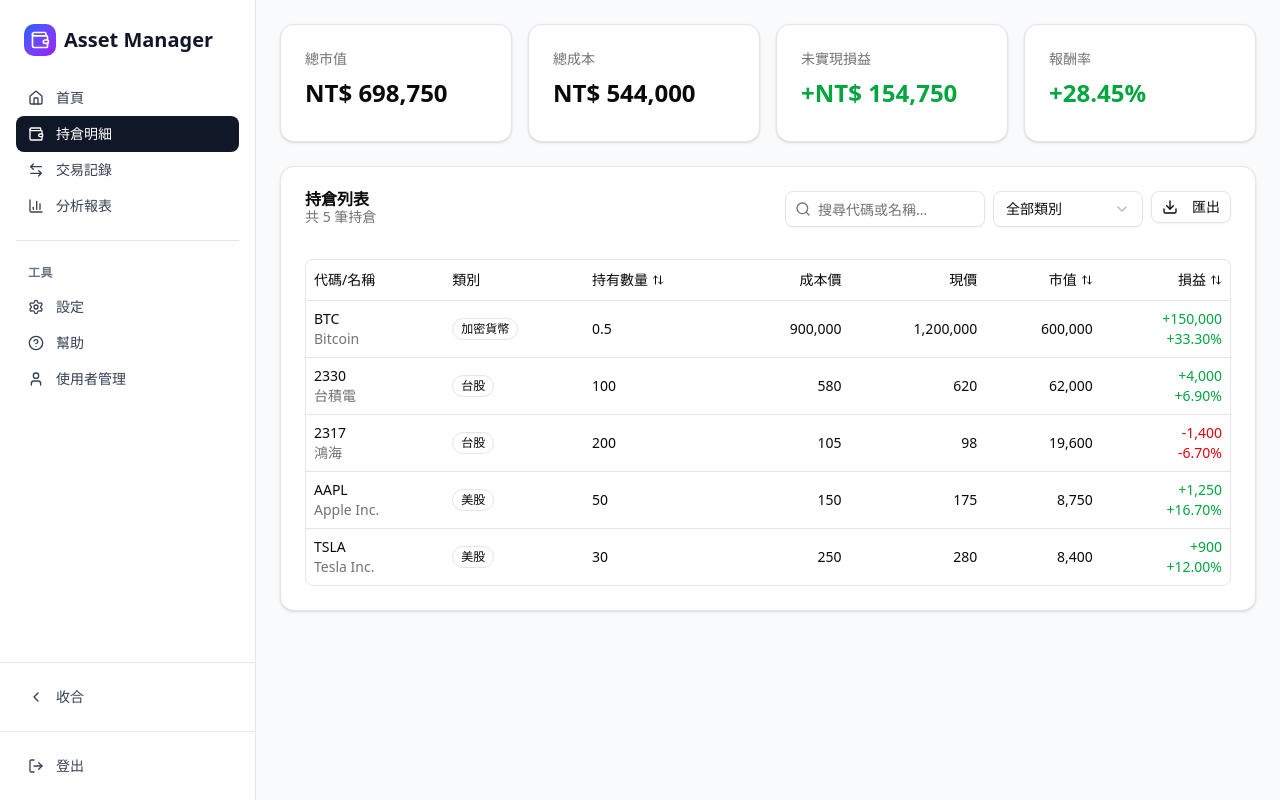
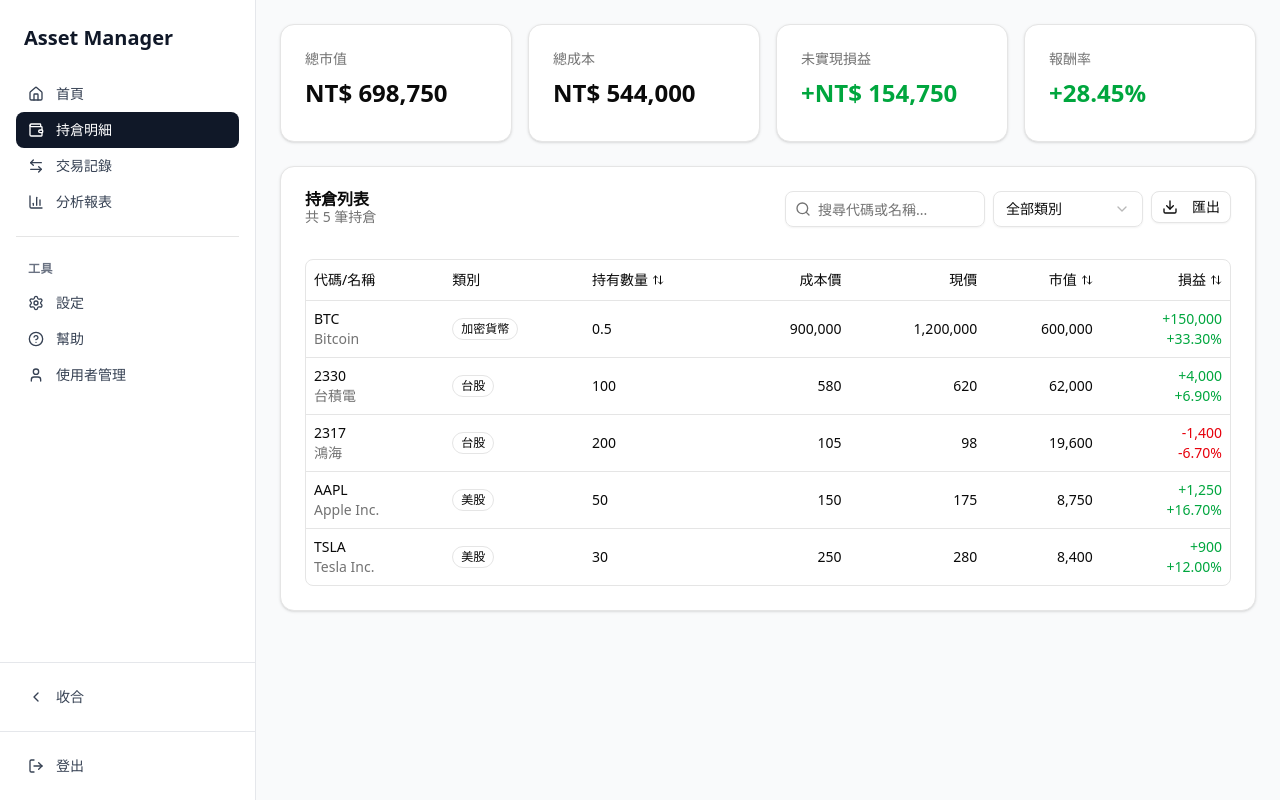
Before and after one commit to chienchuanw/asset-manager, a Next.js app in the folder frontend/: page /holdings in a window 1280 px wide. Built offline with nearby package versions, Linux system fonts and the light colour scheme.

Commit message:
layout: delete wallet icon

```diff
--- a/frontend/src/components/dashboard/Sidebar.tsx
+++ b/frontend/src/components/dashboard/Sidebar.tsx
@@ -43,9 +43,6 @@ export function Sidebar() {
       {/* Logo 區域 */}
       <div className="p-6">
         <div className="flex items-center gap-2">
-          <div className="w-8 h-8 bg-gradient-to-br from-blue-600 to-purple-600 rounded-lg flex items-center justify-center">
-            <WalletIcon className="h-5 w-5 text-white" />
-          </div>
           <span className="text-xl font-bold text-gray-900">Asset Manager</span>
         </div>
       </div>
--- a/frontend/src/components/layout/AppLayout.tsx
+++ b/frontend/src/components/layout/AppLayout.tsx
@@ -60,9 +60,6 @@ export function AppLayout({ children }: AppLayoutProps) {
         {/* Logo 區域 */}
         <div className="p-6">
           <div className="flex items-center gap-2">
-            <div className="w-8 h-8 bg-linear-to-br from-blue-600 to-purple-600 rounded-lg flex items-center justify-center shrink-0">
-              <WalletIcon className="h-5 w-5 text-white" />
-            </div>
             {sidebarOpen && (
               <span className="text-xl font-bold text-gray-900 whitespace-nowrap">
                 Asset Manager
@@ -259,9 +256,6 @@ export function AppLayout({ children }: AppLayoutProps) {
               <MenuIcon className="h-5 w-5" />
             </Button>
             <div className="flex items-center gap-2">
-              <div className="w-6 h-6 bg-linear-to-br from-blue-600 to-purple-600 rounded-lg flex items-center justify-center">
-                <WalletIcon className="h-4 w-4 text-white" />
-              </div>
               <span className="font-semibold">Asset Manager</span>
             </div>
           </div>
```
